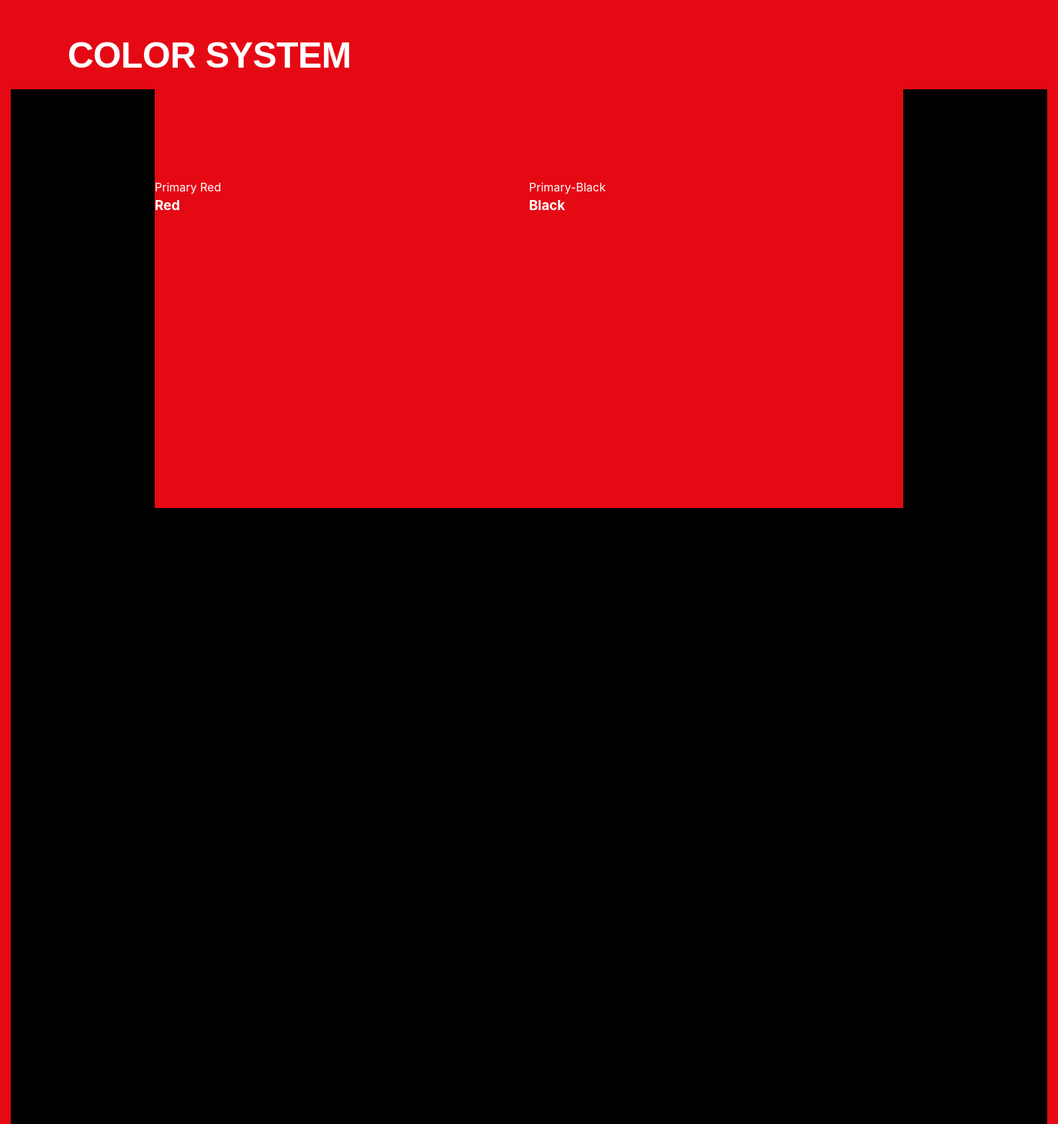
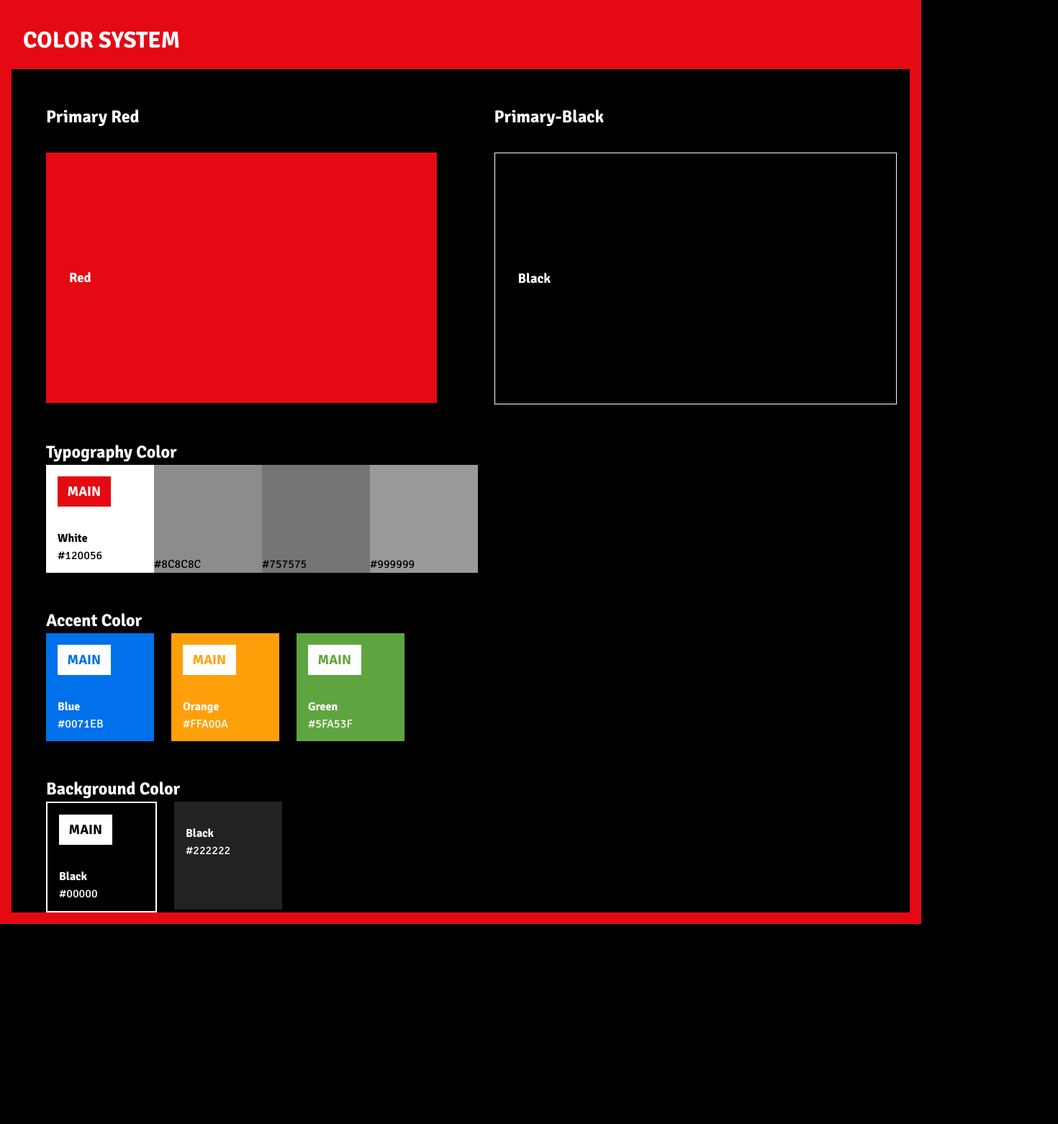
Before and after one commit to hediye-ersan/netflix, a plain HTML site: page designSystem.html in a window 1280 px wide. Shown: the whole page at 72% size, 1470 px wide, since content can reach past the window. After the commit the page ends 1284 px from the top, so only its background shows below. Drawn offline with Linux system fonts and the light colour scheme.

Commit message:
Add color system implementation

```diff
--- a/designSystem.html
+++ b/designSystem.html
@@ -11,22 +11,78 @@
   </head>
   <body>
     <header>
-        <div class="title">
-            <h1>COLOR SYSTEM</h1>
-        </div>
+        <h1 class="title" style="color: var(--text-color); background-color: var(--primary-red);"> COLOR SYSTEM</h1>
+    </header>
 
-    </header>
     <div class="primarys">
         <div class="primary">
-            <p>Primary Red</p>
-            <h3>Red</h3>
-        </div>
+            <h2>Primary Red</h2>
+            <h3 class="primary-color" style="background-color: var(--primary-red);">Red</h3>
+          </div>
         <div class="primary">
-            <p>Primary-Black</p>
-            <h3>Black</h3>
+            <h2>Primary-Black</h2>
+            <h3 class="primary-color" style="background-color: var(--primary-black); border: 1px solid var(--text-color);">Black</h3>
+          </div>
+    </div>
+
+    <div class="TypographyColor">
+      <h2>Typography Color</h2>
+        <div class="typographys">
+          <div class="typography" style="background-color: var(--text-color);">
+            <h3 class="main-color" style="background-color: var(--primary-red); color: var(--text-color);">MAIN</h3>
+            <div class="text" style="color: var(--primary-black);">
+            <h4>White</h4>
+            <p>#120056</p></div>
+          </div>
+          <div class="typography" style="background-color: var(--medium-gray);">
+            <p>#8C8C8C</p>
+          </div>
+          <div class="typography" style="background-color: var(--dark-gray);">
+            <p>#757575</p>
+          </div>
+          <div class="typography" style="background-color: var(--light-gray);">
+            <p>#999999</p>
+          </div>
         </div>
     </div>
-    <div>
-
-    </div>
+    <div class="AccentColor">
+      <h2>Accent Color</h2>
+      <div class="accents">
+        <div class="accent" style="background-color: var(--Blue);">
+          <h3 class="main-color" style="color: var(--Blue);">MAIN</h3>
+          <div class="text">
+          <h4>Blue</h4>
+          <p>#0071EB</p></div>
+        </div>
+        <div class="accent" style="background-color: var(--Orange);">
+          <h3 class="main-color" style="color: var(--Orange);">MAIN</h3>
+          <div class="text">
+          <h4>Orange</h4>
+          <p>#FFA00A</p></div>
+        </div>
+        <div class="accent" style="background-color: var(--Green);">
+          <h3 class="main-color" style="color: var(--Green);">MAIN</h3>
+          <div class="text">
+            <h4>Green</h4>
+            <p>#5FA53F</p></div>
+        </div>
+        </div>
+      </div>
+      <div class="BackgroundColor">
+        <h2>Background Color</h2>
+        <div class="backgrounds">
+          <div class="background" style="border: 2px solid var(--text-color);">
+            <h3>MAIN</h3>
+            <div class="text">
+            <h4>Black</h4>
+            <p>#00000</p></div>
+          </div>
+          <div class="background" style="background-color: var(--bg-lightcolor);">
+            <div class="text">
+              <h4>Black</h4>
+              <p>#222222</p>
+            </div>
+          </div>
+        </div>
+      </div>
   </body>
--- a/style.css
+++ b/style.css
@@ -1,70 +1,105 @@
+@import url('https://fonts.googleapis.com/css2?family=Signika:wght@300..700&display=swap');
+*{
+  font-family: "Signika", sans-serif;
+  font-style: normal;
+  font-variation-settings:
+    "GRAD" 0;
+}
 :root {
   font-family: Inter, system-ui, Avenir, Helvetica, Arial, sans-serif;
   line-height: 1.5;
   font-weight: 400;
+
   --primary-red:#E50914;
   --primary-black: black;
+  --text-color: white;
   /*topography*/
-  --text-color: white;
   --light-gray: #999999;
   --medium-gray: #8C8C8C;
   --dark-gray: #757575;
+  /*accentcolor*/
   --Blue: #0071EB;
   --Orange: #FFA00A;
   --Green: #5FA53F;
-  --main-bg-color: black;
-  --main-bg-lightcolor: #222222;
+  /*background color*/
+  --bg-color: black;
+  --bg-lightcolor: #222222;
 
   body {
-    padding: 0;
-    width: 1440px;
-    height: 1547px;
-    top: 255px;
-    left: -773px;
-    gap: 0px;
-    border: 15px solid var(--primary-red);
-    background-color: var(--main-bg-color);
+       background-color: var(--bg-color);
+       border: 1rem solid var(--primary-red);
+       padding-left: 3rem;
 
 
+  }
   .title{
-    width: 1440px;
-    height: 109px;
-    background-color: var(--primary-red);
+    margin:0 0 0 -3rem;
+    padding: 1rem;
   }
 
+ .primary h2 {
+  padding: 3rem 0 2rem 0;
+ }
+
+  h2 {
+    color: var(--text-color);
   }
-  h1{
-  color: var(--text-color);
-  font-family: 'Signika', sans-serif;;
-  font-size: 50px;
-  font-weight: 700;
-  line-height: 55px;
-  letter-spacing: -0.01em;
-  text-align: left;
-  width: 396px;
-  height: 55px;
-  padding: 35px 0 0 79px;
-  }
+
   .primarys {
     display: flex;
-    justify-content: center;
-  }
-
-  .primary{
-  padding-top: 124px;
-  width: 520px;
-  height: 458px;
-  top: 124px;
-  left: 81px;
-  background-color: var(--primary-red);
-  color: var(--text-color);
+    gap: 5rem;
 
   }
-  .primary h3 {
+  .primarys, .TypographyColor, .AccentColor, .BackgrounColor{
+    padding-bottom: 3rem;
+  }
 
 
 
-  }
+ .primary-color {
+  color: var(--text-color);
+  padding: 10rem 30rem 10rem 2rem;
+}
+.typographys {
+  display: flex;
+}
+.typography {
+  width: 150px;
+  height: 150px;
+
+}
+.typography:nth-child(n+2){
+  display: flex;
+  align-items: end;
+}
+.main-color{
+  width: 4rem;
+  height: 2rem;
+}
+.accent, .background {
+  width: 150px;
+  height: 150px;
+}
+.accents, .backgrounds{
+  display: flex;
+  gap: 1.5rem;
+}
+.accents h3, .typographys h3, .backgrounds h3{
+  background-color: var(--text-color);
+  padding: 0.3rem;
+  width: 4rem;
+  height: 2rem;
+  margin: 1rem 0 0 1rem;
+  display: flex;
+  align-items: center;
+  justify-content: center;
+}
+.text {
+  color: var(--text-color);
+  margin: 2rem 0 0 1rem;
+}
+
+
 
 
 
```
